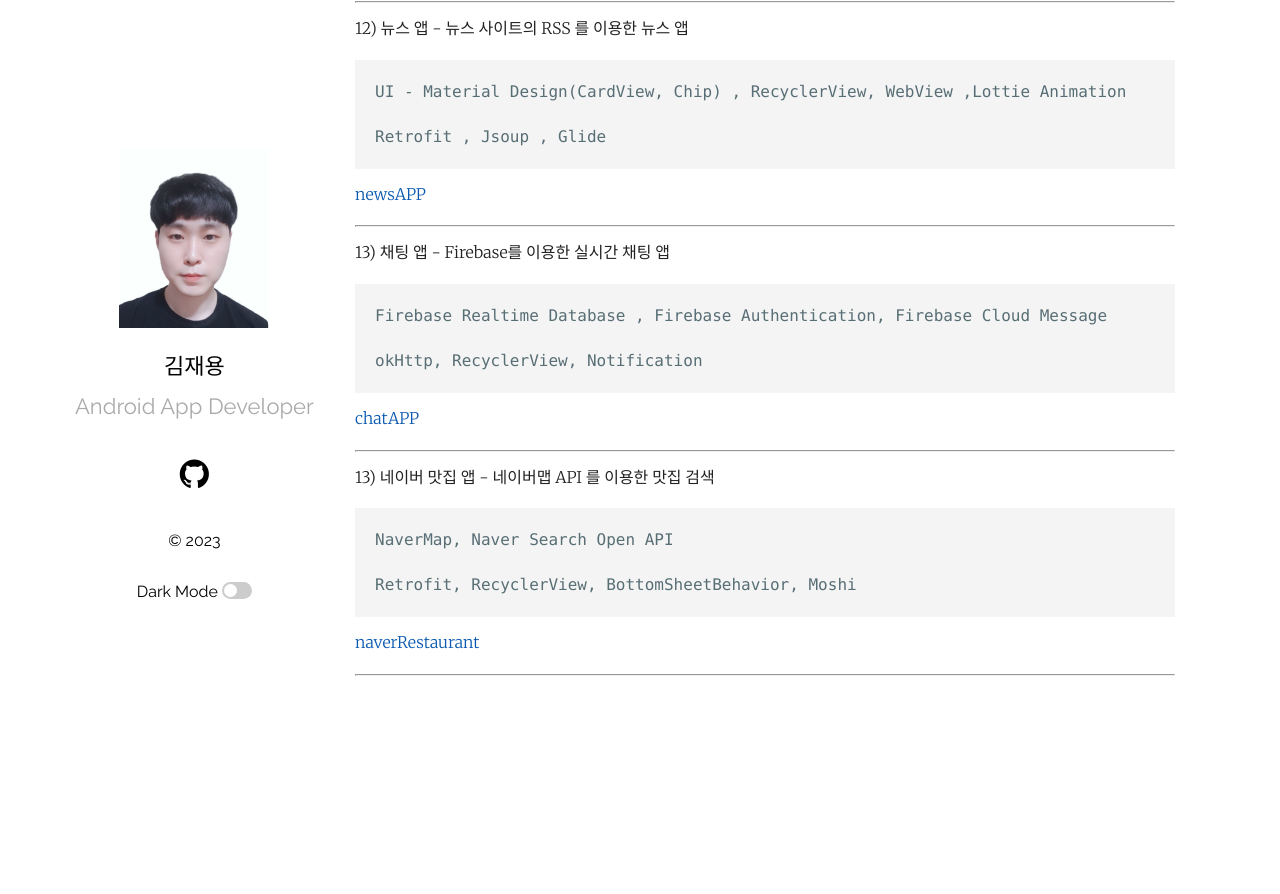
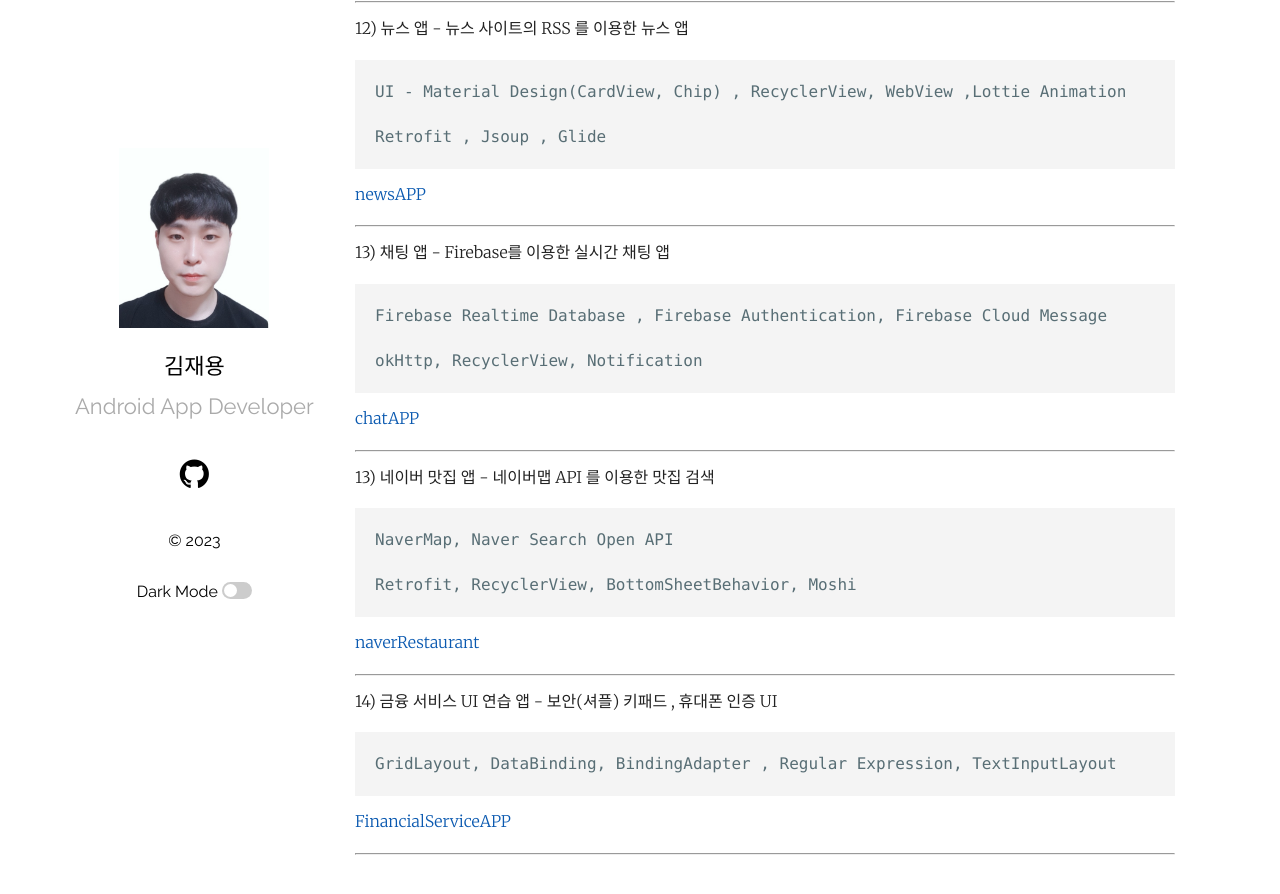
Before and after one commit to Jaeyong1114/Jaeyong1114.github.io, a Jekyll site: the page built from _posts/2023-06-08-Study-jekyll.markdown, in a window 1280 px wide and 900 px high, scrolled down 2169 px. Shown: the top 894 px of the window. Built offline with Jekyll 4.4.1, drawn with Linux system fonts in a browser that asks for light colours; before the commit the page ends 2890 px from its top, so only the background shows below that.

Commit message:
스터디 추가

```diff
--- a/_posts/2023-06-08-Study-jekyll.markdown
+++ b/_posts/2023-06-08-Study-jekyll.markdown
@@ -134,6 +134,16 @@ categories: jekyll update
 
   --------------------------------------------------------------------------------------------------------------------------------------
 
+  14) 금융 서비스 UI 연습 앱 - 보안(셔플) 키패드 , 휴대폰 인증 UI
+
+    GridLayout, DataBinding, BindingAdapter , Regular Expression, TextInputLayout
+
+
+
+  [FinancialServiceAPP][FinancialServiceAPP]
+
+  --------------------------------------------------------------------------------------------------------------------------------------
+
 
 
 [numCount]: https://github.com/Jaeyong1114/numbercountPractice
@@ -150,3 +160,4 @@ categories: jekyll update
 [newsAPP]:https://github.com/Jaeyong1114/NewsApp
 [chatAPP]:https://github.com/Jaeyong1114/ChatApp
 [naverRestaurant]:https://github.com/Jaeyong1114/NaverMapRestaurant
+[FinancialServiceAPP]:https://github.com/Jaeyong1114/FinancialServiceAPP
```
